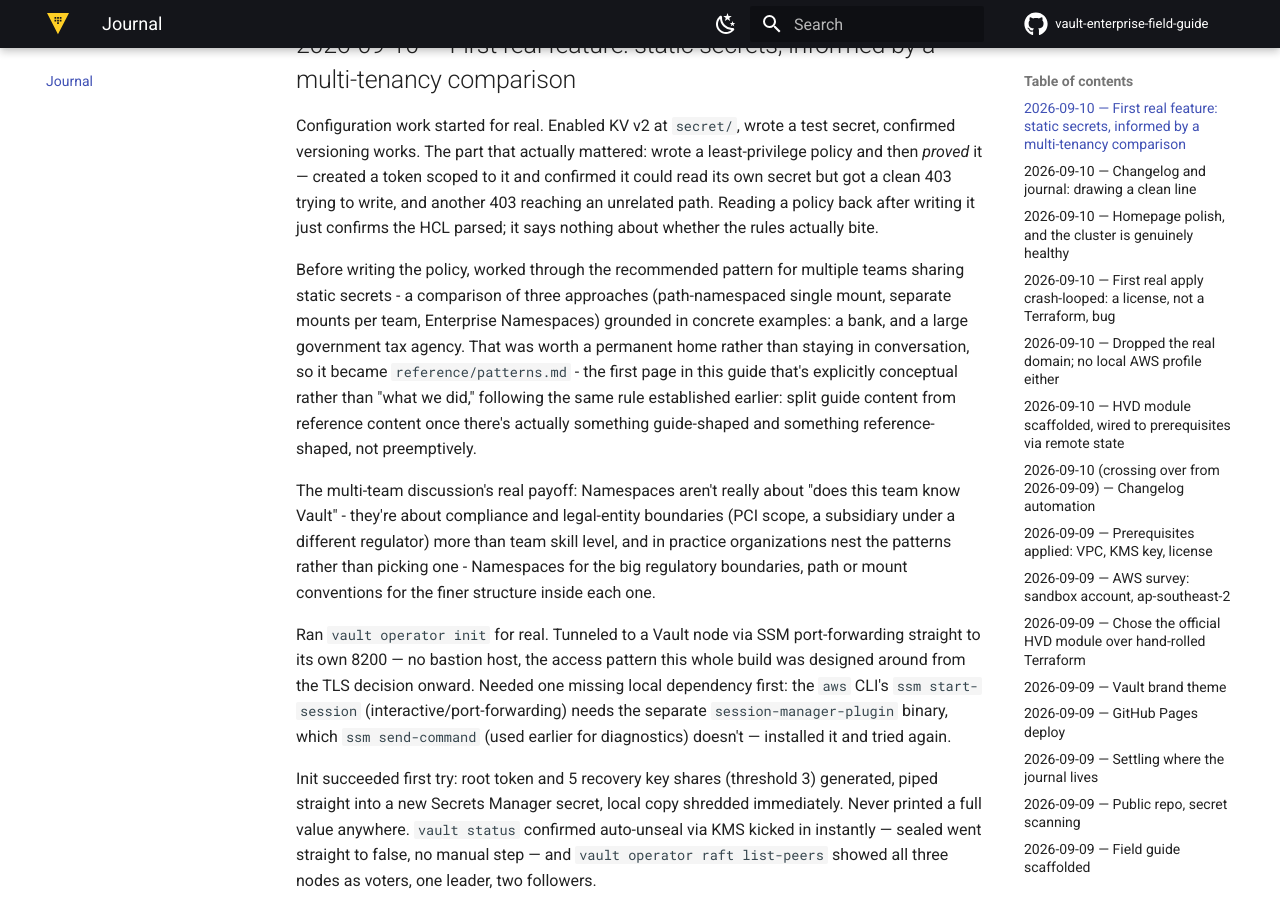
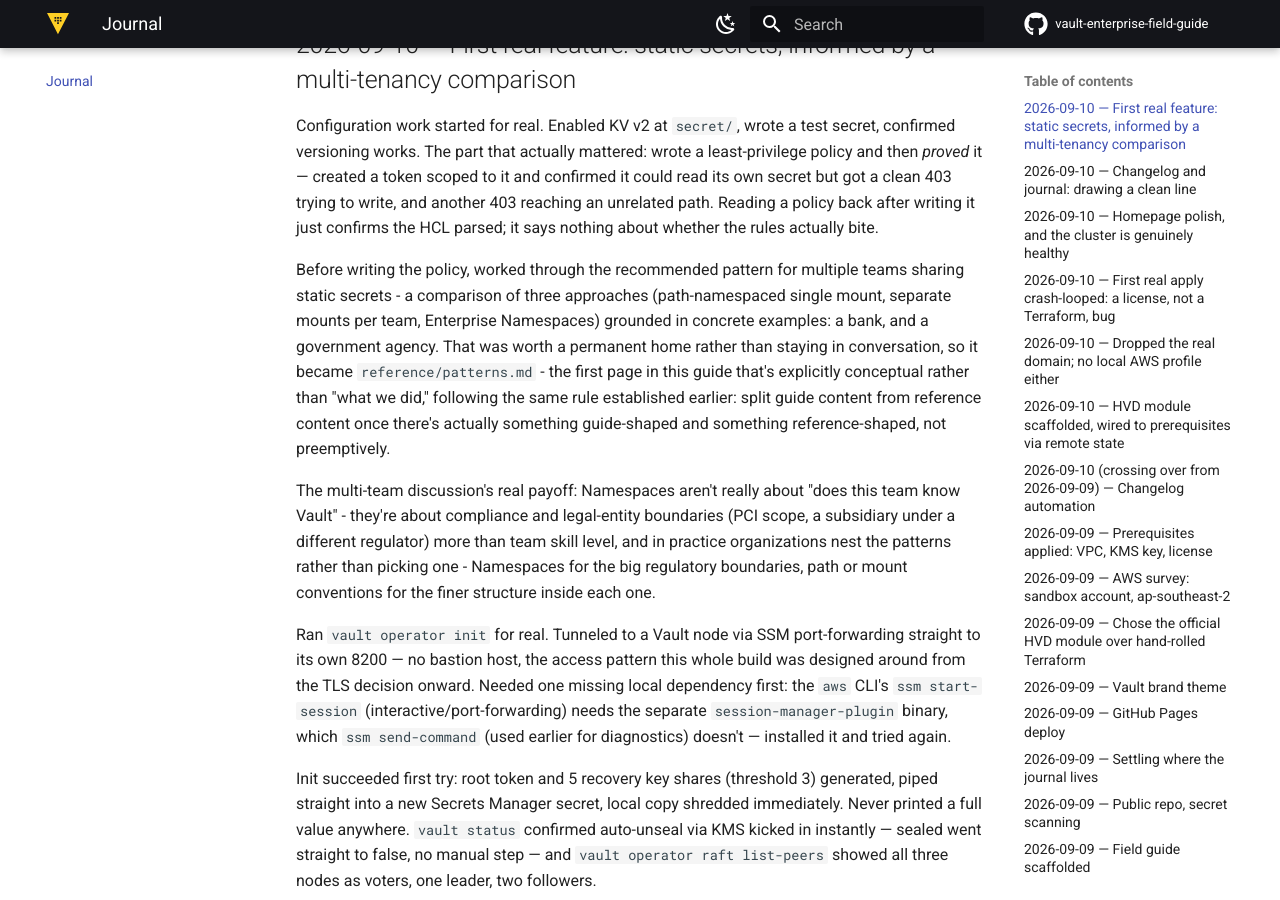
Before and after one commit to markcarriedo/vault-enterprise-field-guide, an MkDocs documentation site: the page built from docs/journal/index.md, in a window 1280 px wide and 900 px high, scrolled down 369 px. Built offline with MkDocs 1.6.1 and Material for MkDocs 9.7.7, drawn with Linux system fonts in a browser that asks for light colours; comment, search, counter and statistics services are not loaded.

Commit message:
docs(journal): simplify to "a government agency", drop "tax"
Claude-Session: https://claude.ai/code/session_01W8wX9ho5zsL4nSkjw8ZJSM

```diff
--- a/docs/journal/index.md
+++ b/docs/journal/index.md
@@ -18,8 +18,8 @@ whether the rules actually bite.
 
 Before writing the policy, worked through the recommended pattern for multiple teams sharing
 static secrets - a comparison of three approaches (path-namespaced single mount, separate
-mounts per team, Enterprise Namespaces) grounded in concrete examples: a bank, and a large
-government tax agency. That was worth a permanent home rather than staying in conversation, so
+mounts per team, Enterprise Namespaces) grounded in concrete examples: a bank, and a
+government agency. That was worth a permanent home rather than staying in conversation, so
 it became `reference/patterns.md` - the first page in this guide that's explicitly conceptual
 rather than "what we did," following the same rule established earlier: split guide content
 from reference content once there's actually something guide-shaped and something
```
Also changed, not shown: CHANGELOG.md (+1 -0 lines).
